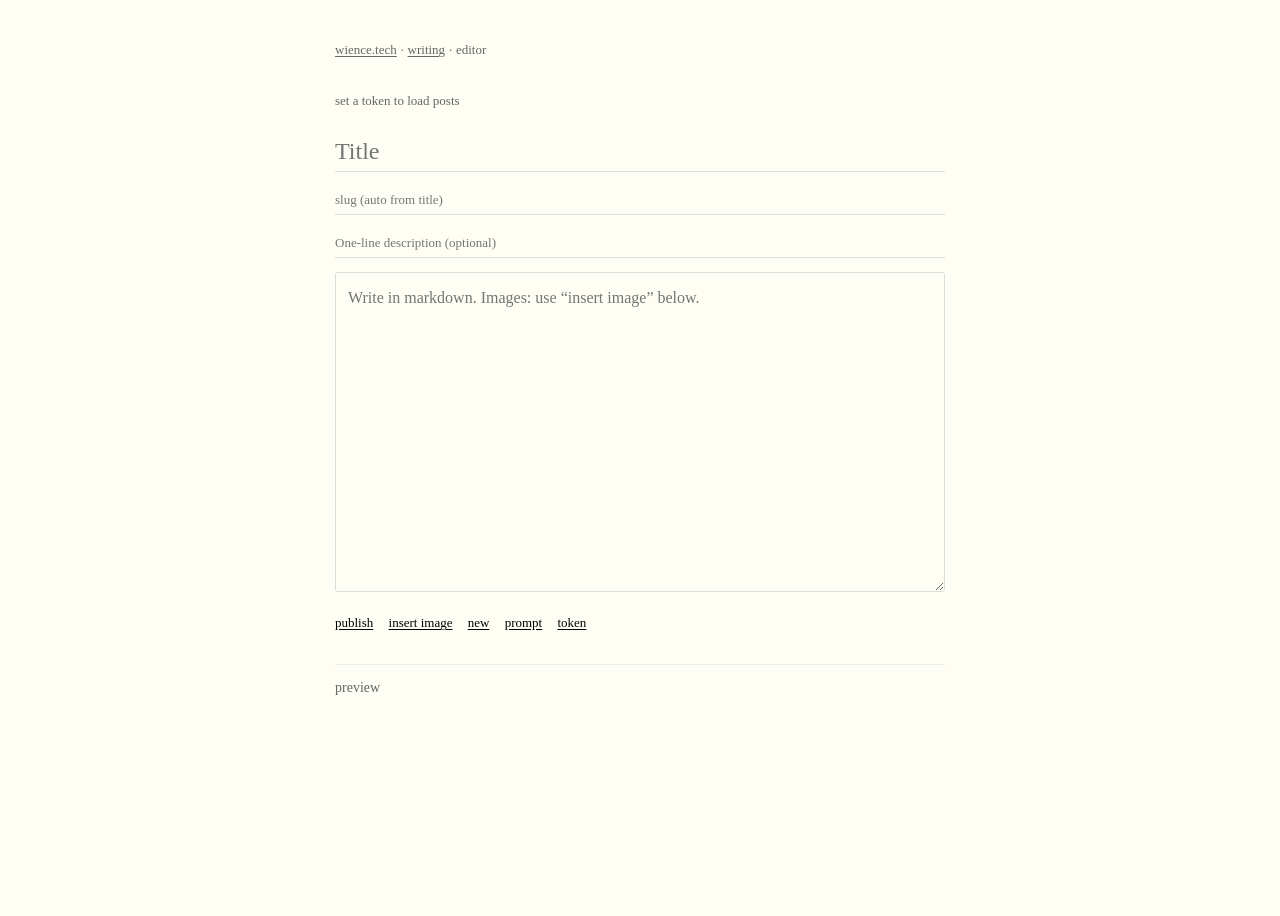
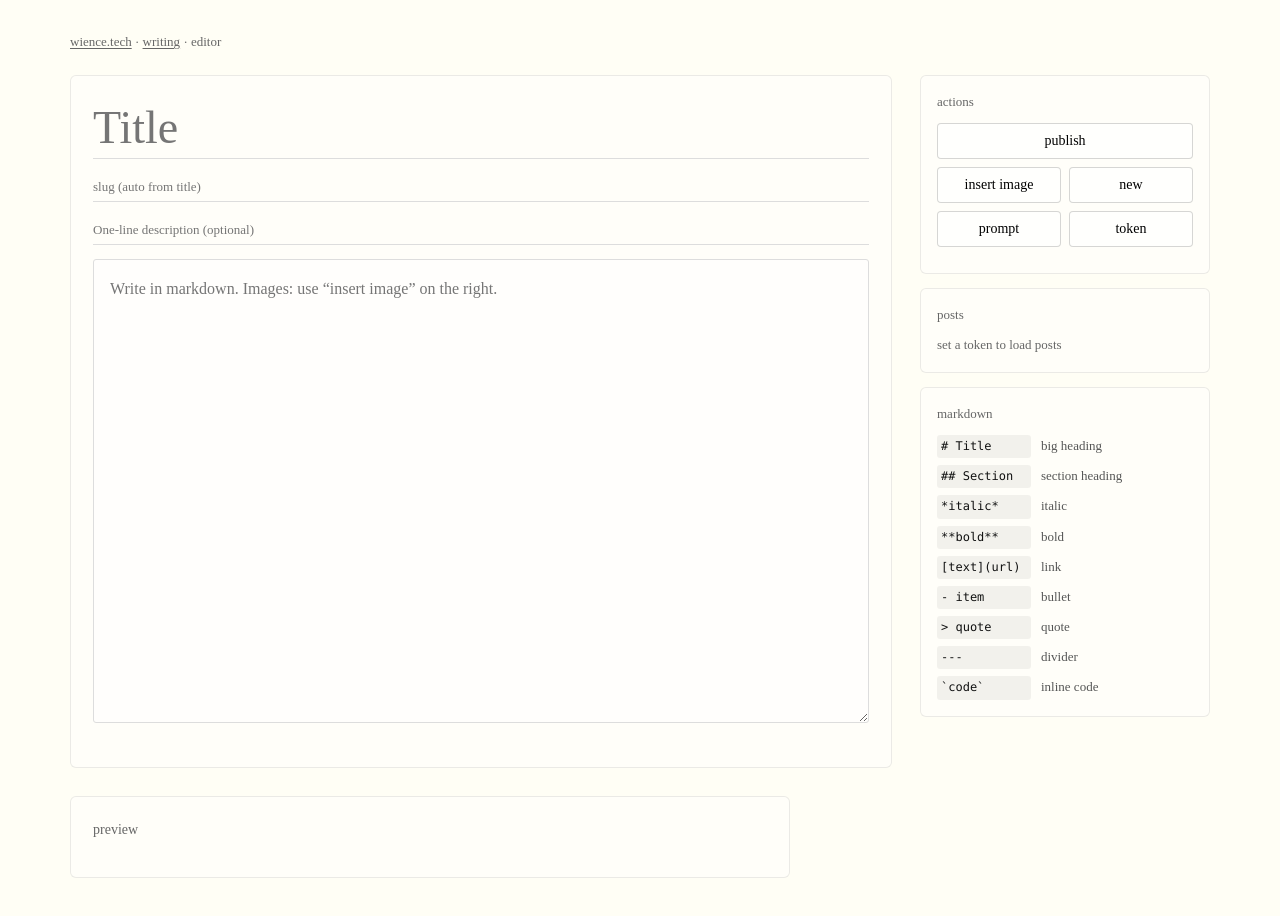
Before and after one commit to wience/wience.tech, a website: page write/index.html in a window 1280 px wide. Before the commit the page ends 800 px from the top, so only its background shows below. Drawn offline with nearby package versions, Linux system fonts and the light colour scheme.

Commit message:
Improve write editor layout

```diff
--- a/write/index.html
+++ b/write/index.html
@@ -15,17 +15,49 @@
             font-size: 16px;
             line-height: 1.6;
             color: #000;
-            padding: 40px 20px 60px;
-            max-width: 650px;
+            padding: 32px 20px 60px;
+            max-width: 1180px;
             margin: 0 auto;
             transition: background-color 0.5s ease;
         }
 
-        .crumb { font-size: 13px; color: #666; margin-bottom: 30px; }
+        .crumb { font-size: 13px; color: #666; margin-bottom: 22px; }
         .crumb a { color: #666; }
 
         a { color: #000; text-decoration: underline; text-underline-offset: 2px; }
         a:hover { color: #666; }
+
+        .desk {
+            display: grid;
+            grid-template-columns: minmax(0, 1fr) 290px;
+            gap: 28px;
+            align-items: start;
+        }
+
+        .writer, .panel, .preview-wrap {
+            background: rgba(255, 255, 255, 0.42);
+            border: 1px solid rgba(0, 0, 0, 0.08);
+            border-radius: 6px;
+        }
+
+        .writer { padding: 22px; }
+
+        .side {
+            position: sticky;
+            top: 20px;
+            display: grid;
+            gap: 14px;
+        }
+
+        .panel { padding: 16px; }
+
+        .panel h2 {
+            font-size: 13px;
+            font-weight: normal;
+            color: #666;
+            margin-bottom: 10px;
+            text-transform: lowercase;
+        }
 
         input, textarea {
             font-family: inherit;
@@ -41,38 +73,89 @@
 
         input:focus, textarea:focus { border-color: #999; }
 
-        #title { font-size: 24px; }
+        #title { font-size: clamp(28px, 4vw, 46px); line-height: 1.05; }
         #slug, #description { font-size: 13px; color: #666; }
 
         textarea {
             border: 1px solid #ddd;
             border-radius: 3px;
-            padding: 12px;
-            min-height: 320px;
+            padding: 16px;
+            min-height: 58vh;
             resize: vertical;
             line-height: 1.6;
+            background: rgba(255, 255, 255, 0.55);
         }
 
-        .bar { font-size: 13px; color: #666; margin-bottom: 20px; }
+        .bar {
+            display: grid;
+            grid-template-columns: 1fr 1fr;
+            gap: 8px;
+            font-size: 13px;
+            color: #666;
+        }
         .bar button, .bar label {
             font-family: inherit;
+            font-size: 14px;
+            line-height: 1;
+            background: rgba(255, 255, 255, 0.55);
+            border: 1px solid rgba(0, 0, 0, 0.16);
+            border-radius: 4px;
+            color: #000;
+            cursor: pointer;
+            padding: 10px 12px;
+            text-align: center;
+        }
+        .bar button:hover, .bar label:hover { background: rgba(0, 0, 0, 0.04); }
+        #publish { grid-column: 1 / -1; }
+        #status {
+            display: block;
             font-size: 13px;
-            background: none;
-            border: none;
-            color: #000;
-            text-decoration: underline;
-            text-underline-offset: 2px;
-            cursor: pointer;
-            margin-right: 12px;
-            padding: 0;
+            color: #666;
+            font-style: italic;
+            margin-top: 10px;
         }
-        .bar button:hover, .bar label:hover { color: #666; }
-        #status { font-style: italic; }
 
-        #postList { font-size: 13px; color: #666; margin-bottom: 20px; }
-        #postList a { margin-right: 10px; color: #666; }
+        #postList { font-size: 13px; color: #666; }
+        #postList a {
+            display: inline-block;
+            margin: 0 8px 8px 0;
+            color: #666;
+        }
 
-        h2.section { font-size: 14px; font-weight: normal; color: #666; margin: 30px 0 10px; border-top: 1px solid #eee; padding-top: 12px; }
+        #promptLine {
+            font-size: 14px;
+            font-style: italic;
+            color: #444;
+            margin-top: 10px;
+            display: none;
+        }
+
+        .cheat {
+            display: grid;
+            grid-template-columns: 1fr;
+            gap: 7px;
+            font-size: 13px;
+            color: #555;
+        }
+
+        .cheat p {
+            display: grid;
+            grid-template-columns: 94px 1fr;
+            gap: 10px;
+            align-items: baseline;
+        }
+
+        .cheat code {
+            font-family: ui-monospace, SFMono-Regular, Menlo, monospace;
+            font-size: 12px;
+            color: #111;
+            background: rgba(0, 0, 0, 0.05);
+            border-radius: 3px;
+            padding: 2px 4px;
+        }
+
+        .preview-wrap { margin-top: 28px; padding: 22px; max-width: 720px; }
+        h2.section { font-size: 14px; font-weight: normal; color: #666; margin-bottom: 14px; }
 
         /* preview: mirror the blog's post styles */
         #preview h1 { font-size: 24px; font-weight: normal; margin-bottom: 4px; }
@@ -89,21 +172,32 @@
         #preview pre { background: rgba(0, 0, 0, 0.04); padding: 14px; border-radius: 3px; overflow-x: auto; margin-bottom: 14px; line-height: 1.5; }
         #preview pre code { background: none; padding: 0; }
         #preview hr { border: none; border-top: 1px solid #ddd; width: 100px; margin: 30px auto; }
+
+        @media (max-width: 820px) {
+            body { padding-top: 22px; }
+            .desk { grid-template-columns: 1fr; }
+            .side { position: static; }
+            .writer, .panel, .preview-wrap { padding: 14px; }
+            textarea { min-height: 420px; }
+            .preview-wrap { max-width: none; }
+        }
     </style>
 </head>
 
 <body>
     <p class="crumb"><a href="/">wience.tech</a> · <a href="/blog/">writing</a> · editor</p>
 
-    <div id="postList"></div>
-
-    <p id="promptLine" style="font-size:14px; font-style:italic; color:#666; margin-bottom:14px; display:none;"></p>
-
+    <main class="desk">
+        <section class="writer">
             <input id="title" placeholder="Title" autocomplete="off">
             <input id="slug" placeholder="slug (auto from title)" autocomplete="off" spellcheck="false">
             <input id="description" placeholder="One-line description (optional)" autocomplete="off">
-    <textarea id="body" placeholder="Write in markdown. Images: use “insert image” below."></textarea>
+            <textarea id="body" placeholder="Write in markdown. Images: use “insert image” on the right."></textarea>
+        </section>
 
+        <aside class="side">
+            <section class="panel">
+                <h2>actions</h2>
                 <p class="bar">
                     <button id="publish">publish</button>
                     <label for="imageFile">insert image</label>
@@ -111,11 +205,37 @@
                     <button id="newPost">new</button>
                     <button id="promptBtn">prompt</button>
                     <button id="setToken">token</button>
+                </p>
                 <span id="status"></span>
-    </p>
+                <p id="promptLine"></p>
+            </section>
 
+            <section class="panel">
+                <h2>posts</h2>
+                <div id="postList"></div>
+            </section>
+
+            <section class="panel">
+                <h2>markdown</h2>
+                <div class="cheat">
+                    <p><code># Title</code><span>big heading</span></p>
+                    <p><code>## Section</code><span>section heading</span></p>
+                    <p><code>*italic*</code><span>italic</span></p>
+                    <p><code>**bold**</code><span>bold</span></p>
+                    <p><code>[text](url)</code><span>link</span></p>
+                    <p><code>- item</code><span>bullet</span></p>
+                    <p><code>&gt; quote</code><span>quote</span></p>
+                    <p><code>---</code><span>divider</span></p>
+                    <p><code>`code`</code><span>inline code</span></p>
+                </div>
+            </section>
+        </aside>
+    </main>
+
+    <section class="preview-wrap">
         <h2 class="section">preview</h2>
         <div id="preview"></div>
+    </section>
 
     <script src="https://cdn.jsdelivr.net/npm/marked@15/marked.min.js"></script>
     <script>
```
Lines whose indentation alone changed are shown as unchanged.
